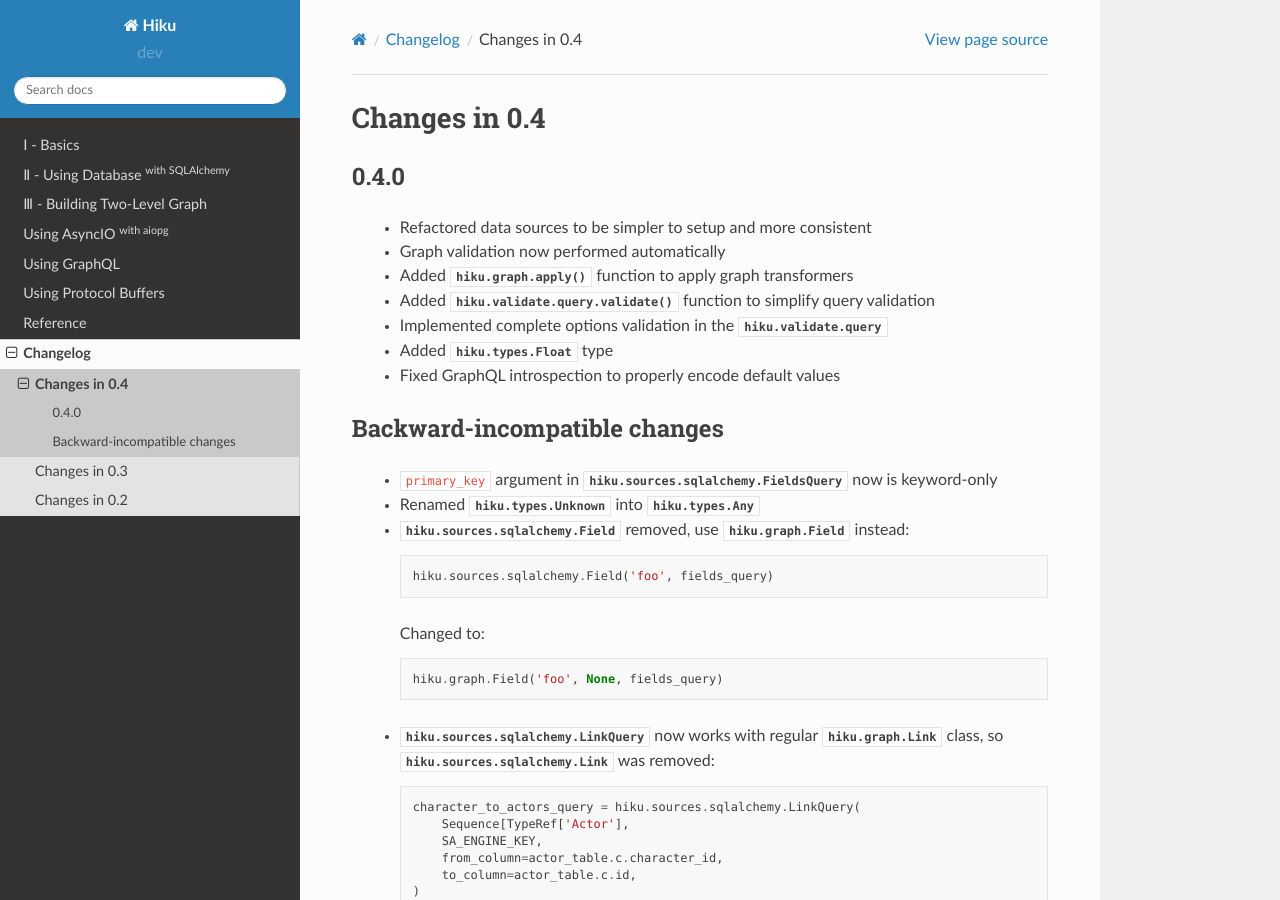
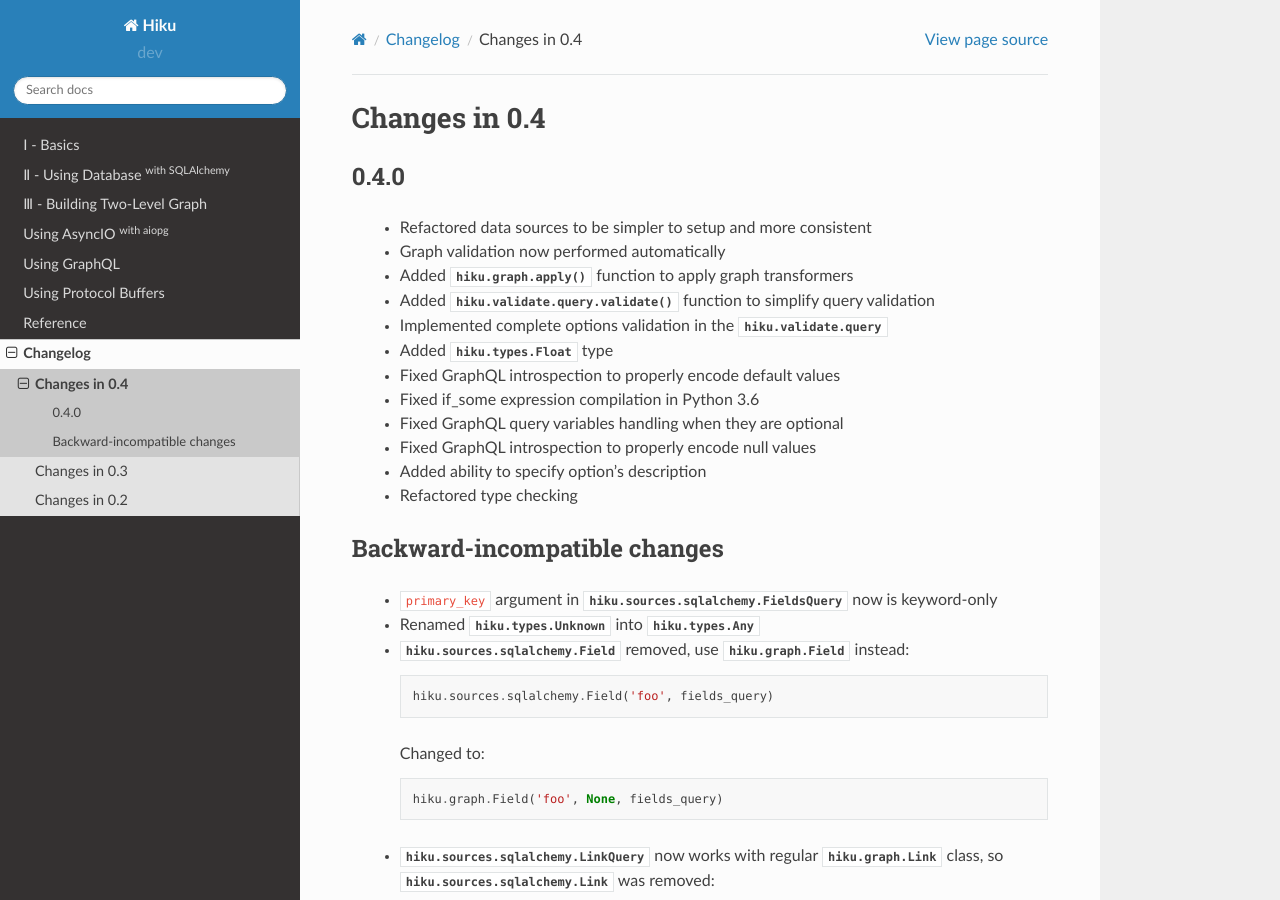
Before and after one commit to evo-company/hiku, a Sphinx documentation site: the page built from docs/changelog/changes_04.rst, in a window 1280 px wide and 900 px high. Built offline with Sphinx 7.4.7 and the Read the Docs theme 2.0.0, drawn with Linux system fonts in a browser that asks for light colours.

Commit message:
Updated changelog and issuing new release candidate

```diff
--- a/docs/changelog/changes_04.rst
+++ b/docs/changelog/changes_04.rst
@@ -12,6 +12,11 @@ Changes in 0.4
   - Implemented complete options validation in the :py:mod:`hiku.validate.query`
   - Added :py:class:`hiku.types.Float` type
   - Fixed GraphQL introspection to properly encode default values
+  - Fixed if_some expression compilation in Python 3.6
+  - Fixed GraphQL query variables handling when they are optional
+  - Fixed GraphQL introspection to properly encode null values
+  - Added ability to specify option's description
+  - Refactored type checking
 
 Backward-incompatible changes
 ~~~~~~~~~~~~~~~~~~~~~~~~~~~~~
--- a/setup.py
+++ b/setup.py
@@ -2,7 +2,7 @@ from setuptools import setup, find_packages
 
 setup(
     name='Hiku',
-    version='0.4.0rc4',
+    version='0.4.0rc5',
     description='Library to implement Graph APIs',
     author='Vladimir Magamedov',
     author_email='vladimir@magamedov.com',
```
